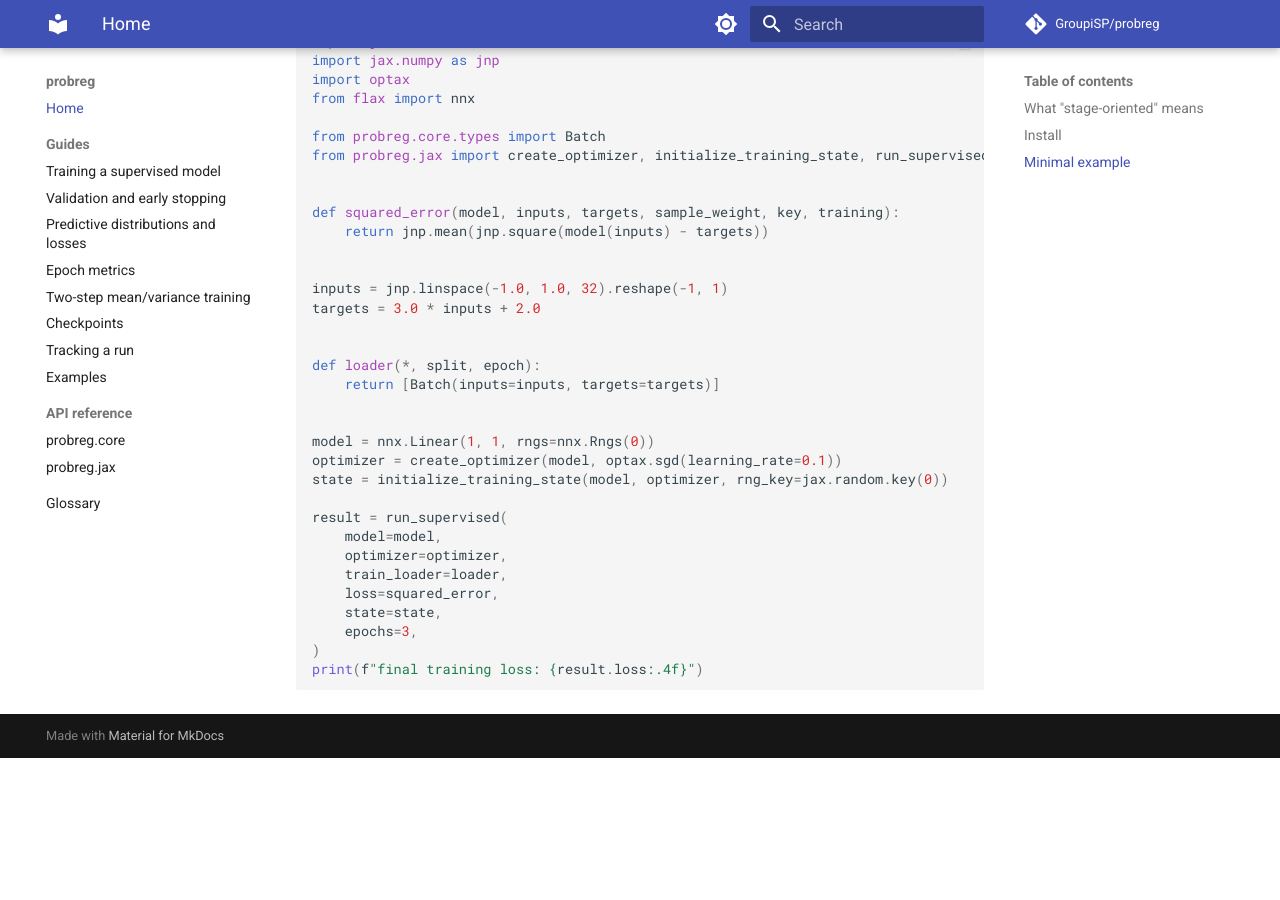
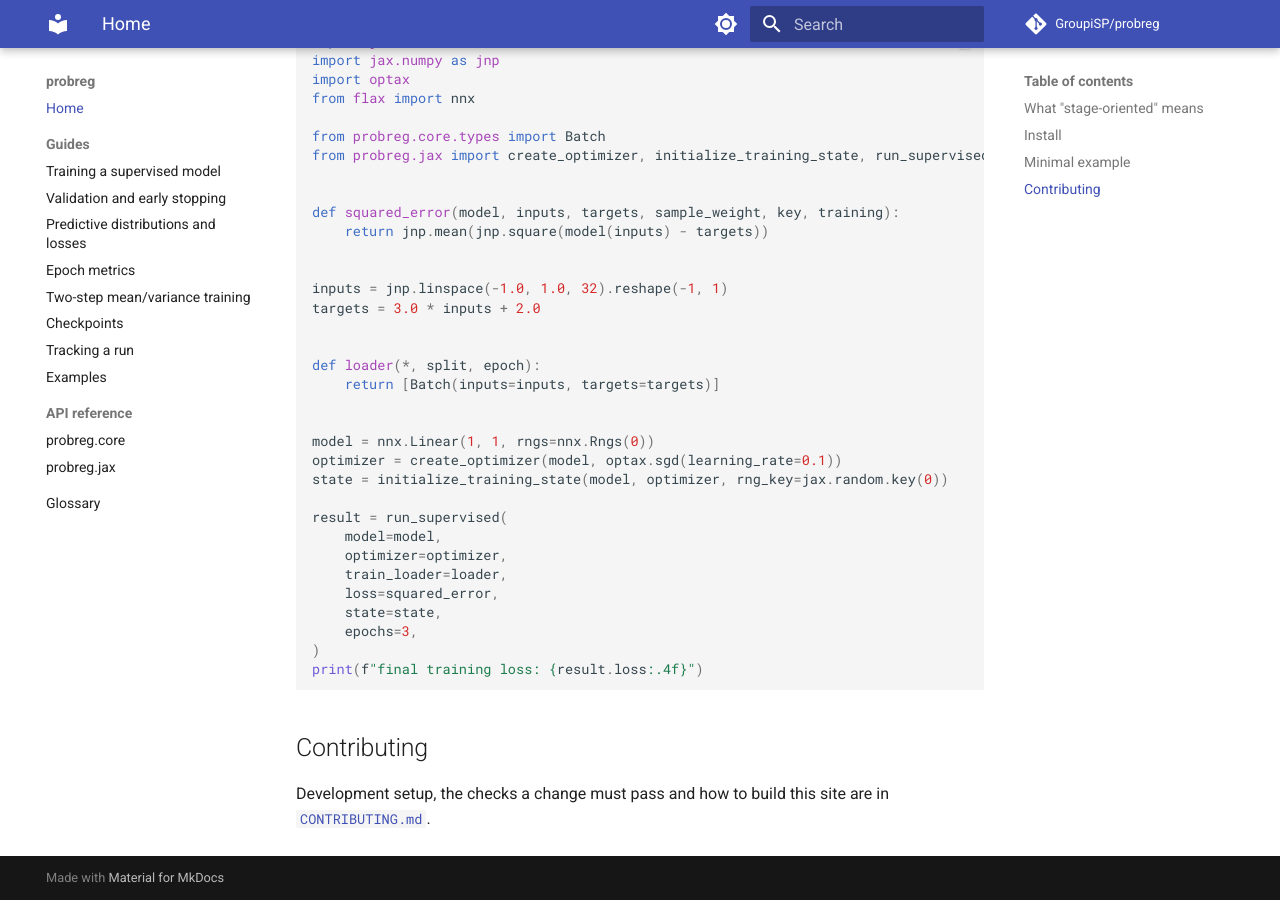
Before and after one commit to GroupiSP/probreg, an MkDocs documentation site: the page built from docs_site/index.md, in a window 1280 px wide and 900 px high, scrolled down 975 px. Built offline with MkDocs 1.6.1 and Material for MkDocs 9.7.7, drawn with Linux system fonts in a browser that asks for light colours; comment, search, counter and statistics services are not loaded; before the commit the page ends 1733 px from its top, so only the background shows below that; part of the change alters nothing that is shown.

Commit message:
docs(readme): trim README to a landing card
Keep the pitch, install, the marked minimal example the Home page includes,
and a link to https://groupisp.github.io/probreg/. Home links CONTRIBUTING.md
for development setup.

Closes #68

Co-Authored-By: Claude Opus 5.5 <noreply@anthropic.com>

````diff
--- a/README.md
+++ b/README.md
@@ -1,39 +1,22 @@
 # probreg
 
-`probreg` is a stage-oriented library for probabilistic regression.
+`probreg` is a library for stage-oriented probabilistic regression: training
+models that predict a distribution over the target, not just a point estimate.
+Training runs as a sequence of explicit, checkpointed stages, such as fitting a
+mean model and then a separate variance model on its residuals. A core of
+backend-neutral contracts is implemented by an optional JAX backend built on
+Flax NNX and Optax.
 
-The initial release establishes backend-neutral contracts for batches, datasets,
-optimizers, staged training, predictive distributions, likelihoods, loss
-functions, checkpoints, tracking, numerical metrics, and early stopping.
+**Documentation:** <https://groupisp.github.io/probreg/>
 
-The optional JAX backend supplies Flax NNX/Optax state and RNG adapters plus a
-single-model supervised runner. It supports fixed-epoch training without
-validation, early stopping on explicit training metrics, and caller-injected
-validation strategies. `HeldOutValidation` is provided for the conventional
-validation-loader case; callers can inject fold, rolling, grouped, bootstrap,
-or external validation without embedding its control flow in the runner.
+## Install
 
-It also supplies explicit two-step training for disentangling a deterministic
-mean estimate from input-dependent aleatoric variance:
-
-```text
-NEW -> INITIALIZED -> MEAN_READY -> VARIANCE_READY
+```bash
+uv add "probreg[jax] @ git+https://github.com/GroupiSP/probreg"
 ```
 
-`MeanStage` trains a mean-only model with MSE and restores its selected best
-checkpoint after early stopping. The completed checkpoint is marked
-`MEAN_READY` so it can resume directly into `GammaVarianceStage`, which clones
-the restored mean model in inference mode, materializes detached squared
-residual targets once, and trains a separate Gamma shape/rate model. The mean
-model is recorded as frozen and is never passed to the variance optimizer. The
-aleatoric variance estimate is the Gamma mean,
-`concentration / rate`; the Gamma distribution's own variance is
-`concentration / rate**2`.
-
-Residual materialization is intentionally an in-memory snapshot: configured
-loader splits are consumed once at a caller-selected source epoch and replayed
-unchanged during variance training. Dynamic residuals for cooperative outer
-iterations are outside this initial two-step implementation.
+With pip, use `pip install "probreg[jax] @ git+https://github.com/GroupiSP/probreg"`.
+Drop the `[jax]` extra for the backend-neutral contracts alone.
 
 ## Minimal example
 
@@ -79,149 +62,7 @@ print(f"final training loss: {result.loss:.4f}")
 ```
 <!-- --8<-- [end:minimal-example] -->
 
-## Development
-
-Install the development dependencies and run the core tests:
-
-```bash
-uv sync --group dev
-uv run pytest tests/core -v
-uv run ruff check src tests
-```
-
-## JAX backend
-
-Install the optional JAX backend, then include its focused tests:
-
-```bash
-uv sync --extra jax --group dev
-uv run pytest tests/core tests/jax -v
-```
-
-When no validation strategy or early stopper is passed to `run_supervised`, it
-runs for the requested number of epochs. An early stopper monitoring validation
-metrics requires a validation strategy; use a training-metric source explicitly
-for convergence-driven training without validation.
-
-### Epoch metrics
-
-Host-side epoch metrics consume `EpochPredictionData`, a typed representation of
-materialized scalar targets, moments, sample matrices, labelled intervals, and an
-optional coordinate. Distribution objects remain the generic model/loss boundary;
-a JAX predictor such as `GaussianPredictor` explicitly transfers only the fields
-required by the registered metrics to the host. This keeps epoch merging independent
-of a distribution backend and avoids retaining device-backed distribution objects.
-
-Configure sample/grid-based metrics explicitly:
-
-```python
-import numpy as np
-
-from probreg.core import (
-    EvaluationGrid,
-    PointContinuousRankedProbabilityScore,
-    RootMeanSquaredError,
-)
-from probreg.jax import GaussianPredictor, MetricSuite
-
-metrics = MetricSuite(
-    epoch=(RootMeanSquaredError(), PointContinuousRankedProbabilityScore()),
-    predictor=GaussianPredictor(),
-    predictive_sample_count=128,
-    evaluation_grid=EvaluationGrid(np.linspace(-10.0, 10.0, 401)),
-)
-```
-
-`PointContinuousRankedProbabilityScore` compares each scalar target with that
-unit's predictive draws. `ContinuousRankedProbabilityScore` instead averages the
-predictive CRPS over each unit's empirical reference distribution and therefore
-requires an explicit `reference_samples_extractor` on the predictor. Both score each
-independent scalar unit and then average; non-scalar event distributions are rejected.
-The shared grid must be finite and strictly increasing. Predictive sample storage costs
-`O(n_scoring_units * predictive_sample_count)` host memory.
-
-Intervals are selected by their declared confidence level. `WeightedSpread` also
-requires an explicit numeric coordinate extractor at the JAX/domain boundary; generic
-batch metadata never enters the core epoch metric contract. Metric sample keys are
-derived in a separate namespace, so registering sampled epoch metrics does not alter
-the loss or batch-metric RNG trajectory. Prediction adapters run an inference-mode
-clone of the model, so stateful layers and internal RNG streams are not mutated by
-metric collection.
-
-## Examples
-
-The runnable examples live under `examples/jax/`. Each one carries its own
-run command in its module docstring; they are collected here as well.
-
-| Example | What it shows |
-| --- | --- |
-| [`examples/jax/simple_regression.py`](examples/jax/simple_regression.py) | `run_supervised` end to end on a toy linear dataset, with held-out validation, early stopping, an in-memory checkpoint store, and a printing event sink |
-| [`examples/jax/mve_regression.py`](examples/jax/mve_regression.py) | Joint Gaussian mean-variance estimation on a heteroscedastic dataset, with RMSE and point-CRPS epoch metrics |
-| [`examples/jax/xsin/mve.py`](examples/jax/xsin/mve.py) | Joint Gaussian MVE on the XSin-inspired benchmark |
-| [`examples/jax/xsin/two_steps.py`](examples/jax/xsin/two_steps.py) | Explicit mean-then-Gamma training on the same benchmark, for comparison |
-| [`examples/jax/cmapss/run.py`](examples/jax/cmapss/run.py) | Two-stage probabilistic RUL estimation on NASA CMAPSS FD001, evaluated against the official test split |
-| [`examples/jax/cmapss/data.py`](examples/jax/cmapss/data.py) | Loading, caching, and plotting the CMAPSS FD001 sensor trajectories |
-| [`examples/jax/tracking/run.py`](examples/jax/tracking/run.py) | The MVE example again, with the whole run tracked to TensorBoard through `TrackerEventSink` ([README](examples/jax/tracking/README.md)) |
-
-`examples/jax/xsin/benchmark.py`, `examples/jax/cmapss/model.py`,
-`examples/jax/cmapss/preprocessing.py`, `examples/jax/cmapss/plots.py`, and
-`examples/jax/tracking/tensorboard_tracker.py` are shared modules imported by
-the examples above rather than scripts to run.
-
-Examples that visualize predictions need the optional `plot` extra
-(Matplotlib); the CMAPSS and tracking examples have their own dependency
-groups:
-
-```bash
-uv sync --extra jax --extra plot --group dev
-uv run --extra jax python examples/jax/simple_regression.py
-uv run --extra jax --extra plot python examples/jax/mve_regression.py
-uv run --group example-cmapss python examples/jax/cmapss/run.py
-uv run --group example-tracking python examples/jax/tracking/run.py
-```
-
-### Tracked training with TensorBoard
-
-`examples/jax/tracking/` trains the MVE example's model and records the run to
-TensorBoard: per-epoch training and validation scalars under stage-namespaced
-tags, the hyperparameters and the loss and metric identities in the HParams
-table, and a final figure of the mean with its 95% predictive interval. The
-example's `TensorBoardTracker` is the only TensorBoard-specific code; the
-library depends on no tracker, and the bridge from training events to a tracker
-is `probreg.core.tracking.TrackerEventSink`:
-
-```bash
-uv run --group example-tracking python examples/jax/tracking/run.py --logdir runs/
-uv run --group example-tracking tensorboard --logdir runs/
-```
-
-Each invocation writes to its own UTC-timestamped subdirectory, so successive
-runs appear side by side. See
-[`examples/jax/tracking/README.md`](examples/jax/tracking/README.md) for
-details.
-
-### XSin-inspired comparison
-
-Two paired examples compare joint Gaussian MVE with explicit mean-then-Gamma
-training on the same nonlinear XSin-inspired heteroscedastic dataset. Following
-the paper's qualitative setup, models train only on `x in (0, 10)` and are
-evaluated on the wider `x in (-5, 15)` range to expose both interpolation and
-extrapolation behavior:
-
-```bash
-uv run --extra jax --extra plot python examples/jax/xsin/mve.py
-uv run --extra jax --extra plot python examples/jax/xsin/two_steps.py
-```
-
-Both scripts print overall, interpolation, and extrapolation errors against the
-known data-generating functions and use the same interactive plot layout.
-Training-domain boundaries and extrapolation regions are marked explicitly.
-Under the seeded example configuration, the two-step method improves both
-interpolation estimates by preventing the variance objective from distorting
-the already-trained mean; extrapolation metrics are reported rather than
-assumed to improve.
-
-The examples reproduce the qualitative XSin comparison motivated by Yi and
-Bessa (2025), with compact settings suitable for a library demonstration. They
-do not claim exact reproduction of the paper's architectures, runtime, or
-reported numerical values.
+The [documentation site](https://groupisp.github.io/probreg/) has guides on
+validation and early stopping, predictive distributions and losses, epoch
+metrics, two-step mean/variance training, checkpoints and tracking, plus the
+runnable examples and the API reference.
--- a/docs_site/index.md
+++ b/docs_site/index.md
@@ -38,3 +38,9 @@ With pip, use `pip install "probreg[jax] @ git+https://github.com/GroupiSP/probr
 ## Minimal example
 
 --8<-- "README.md:minimal-example"
+
+## Contributing
+
+Development setup, the checks a change must pass and how to build this site
+are in
+[`CONTRIBUTING.md`](https://github.com/GroupiSP/probreg/blob/main/CONTRIBUTING.md).
````
